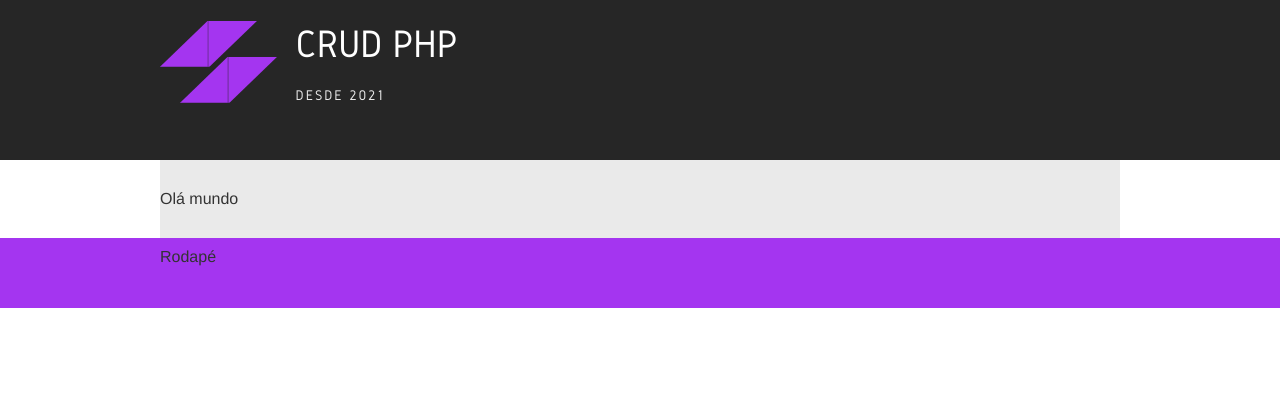
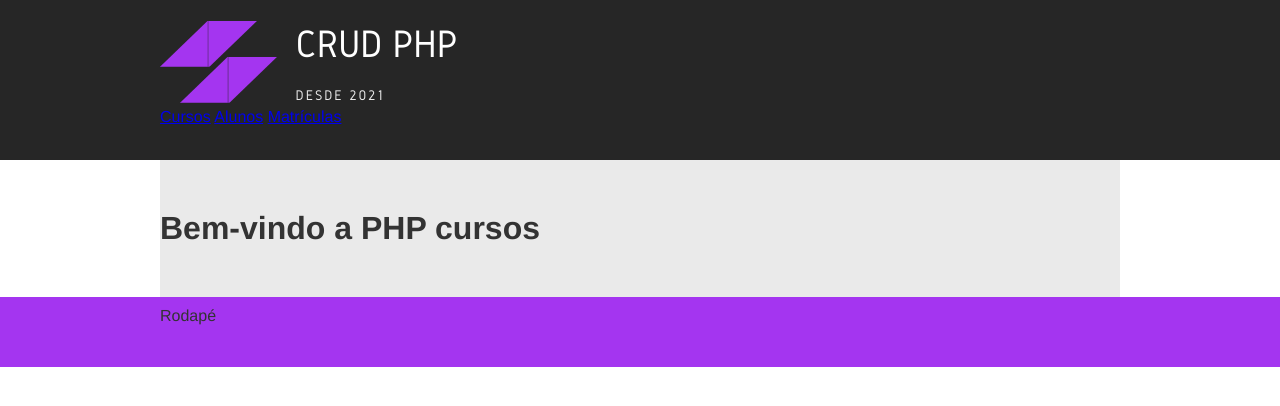
Before and after one commit to EdFigueiredo/crudphp, a PHP site: page / in a window 1280 px wide. Shown: the top 406 px of the page. Run offline with PHP 8.4, Linux system fonts and the light colour scheme.

Commit message:
Add files via upload

```diff
--- a/estilo.css
+++ b/estilo.css
@@ -29,6 +29,6 @@ footer{
 }
 /*id*/
 #conteudo{
-	padding:30px 0;
+	padding:50px 0;
 	background-color: #eaeaea;
 }
--- a/header.php
+++ b/header.php
@@ -10,6 +10,9 @@
 			<div class="container">
 			<img src="img/logo.png" title="Logo" alt="Logo">
 			<div id="menu"></div>
+			<a href="#">Cursos</a>
+			<a href="#">Alunos</a>
+			<a href="#">Matrículas</a>
 			</div>
 		</header>
 		<div id="conteudo" class="container">
--- a/home.php
+++ b/home.php
@@ -1,5 +1 @@
-<?php
-
-echo 'Olá mundo';
-
-?>
+<h1>Bem-vindo a PHP cursos</h1>
--- a/index.php
+++ b/index.php
@@ -1,6 +1,4 @@
 <?php
-#Base de dados
-include('conecta.php');
 
 #Cabeçalho
 include('header.php');
```
